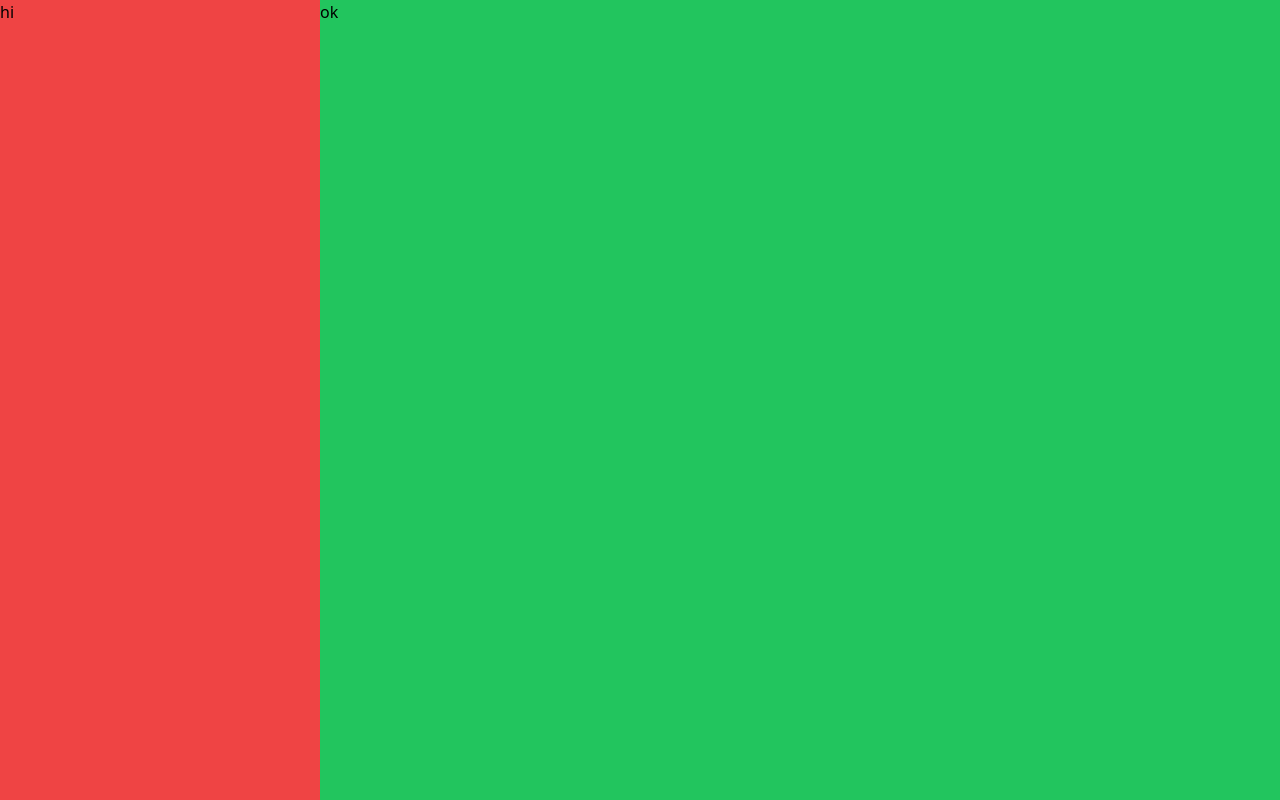
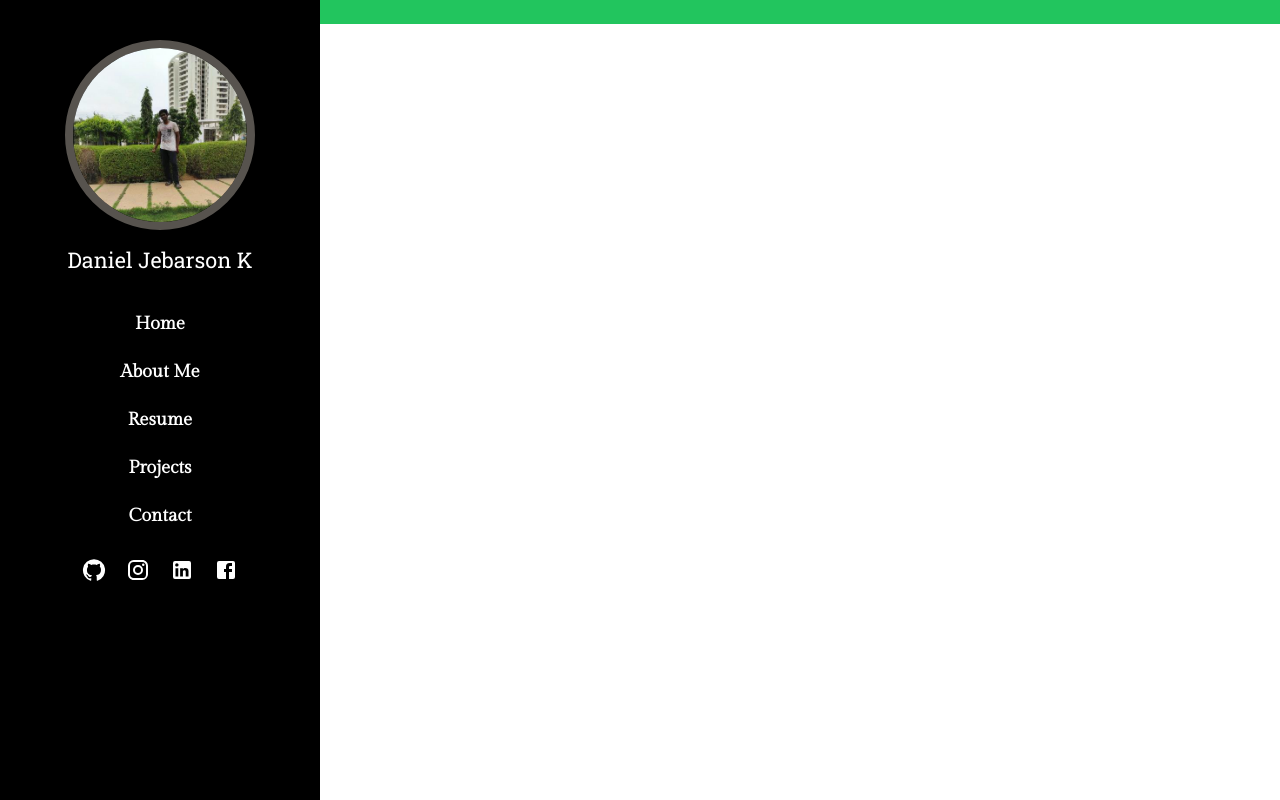
Before and after one commit to daniel-jebarson/daniel-jebarson.github.io, a React (Create React App) app: page / in a window 1280 px wide. Built offline with nearby package versions, Linux system fonts and the light colour scheme.

Commit message:
🎨 Completed UI sideBar

```diff
--- a/package.json
+++ b/package.json
@@ -3,6 +3,10 @@
   "version": "0.1.0",
   "private": true,
   "dependencies": {
+    "@emotion/react": "^11.11.0",
+    "@emotion/styled": "^11.11.0",
+    "@mui/icons-material": "^5.11.16",
+    "@mui/material": "^5.13.1",
     "@testing-library/jest-dom": "^5.16.5",
     "@testing-library/react": "^13.4.0",
     "@testing-library/user-event": "^13.5.0",
--- a/src/components/SlideBar.js
+++ b/src/components/SlideBar.js
@@ -1,5 +1,45 @@
+import "../App.css";
+import LinkedInIcon from "@mui/icons-material/LinkedIn";
+import GitHubIcon from "@mui/icons-material/GitHub";
+import InstagramIcon from "@mui/icons-material/Instagram";
+import FacebookIcon from "@mui/icons-material/Facebook";
+
 export default function Slidebar() {
   return (
-    <div className="flex-none w-1/4 bg-red-500 h-screen min-w-[250px]">hi</div>
+    <div className="flex-none w-1/4 bg-black h-screen min-w-[250px] fixed ">
+      <div className="nav flex  text-white text-lg mt-10 flex-col align-middle justify-center text-center w-full gap-5">
+        <div>
+          <img
+            src={require("../assets/MyImage.jpg")}
+            alt="Daniel Jebarson"
+            className="rounded-full border-solid cursor-pointer  border-[8px] border-stone-600 min-h-fit mx-auto  max-w-[190px]"
+          />
+          <h3 className="text-white name py-4 font-medium ">
+            Daniel Jebarson K
+          </h3>
+        </div>
+        <p className="cursor-pointer hover:text-violet-600 hover:-translate-y-0.5 hover:text-xl transition hover:transition">
+          Home
+        </p>
+        <p className="cursor-pointer hover:text-violet-600 hover:-translate-y-0.5 hover:text-xl transition hover:transition">
+          About Me
+        </p>
+        <p className="cursor-pointer hover:text-violet-600 hover:-translate-y-0.5 hover:text-xl transition hover:transition">
+          Resume
+        </p>
+        <p className="cursor-pointer hover:text-violet-600 hover:-translate-y-0.5 hover:text-xl transition hover:transition">
+          Projects
+        </p>
+        <p className="cursor-pointer hover:text-violet-600 hover:-translate-y-0.5 hover:text-xl transition hover:transition">
+          Contact
+        </p>
+      </div>
+      <div className="text-white flex flex-row gap-5 w-fit mx-auto pt-7">
+        <GitHubIcon className="cursor-pointer hover:scale-105" />
+        <InstagramIcon className="cursor-pointer hover:scale-105" />
+        <LinkedInIcon className="cursor-pointer hover:scale-105" />
+        <FacebookIcon className="cursor-pointer hover:scale-105" />
+      </div>
+    </div>
   );
 }
```
